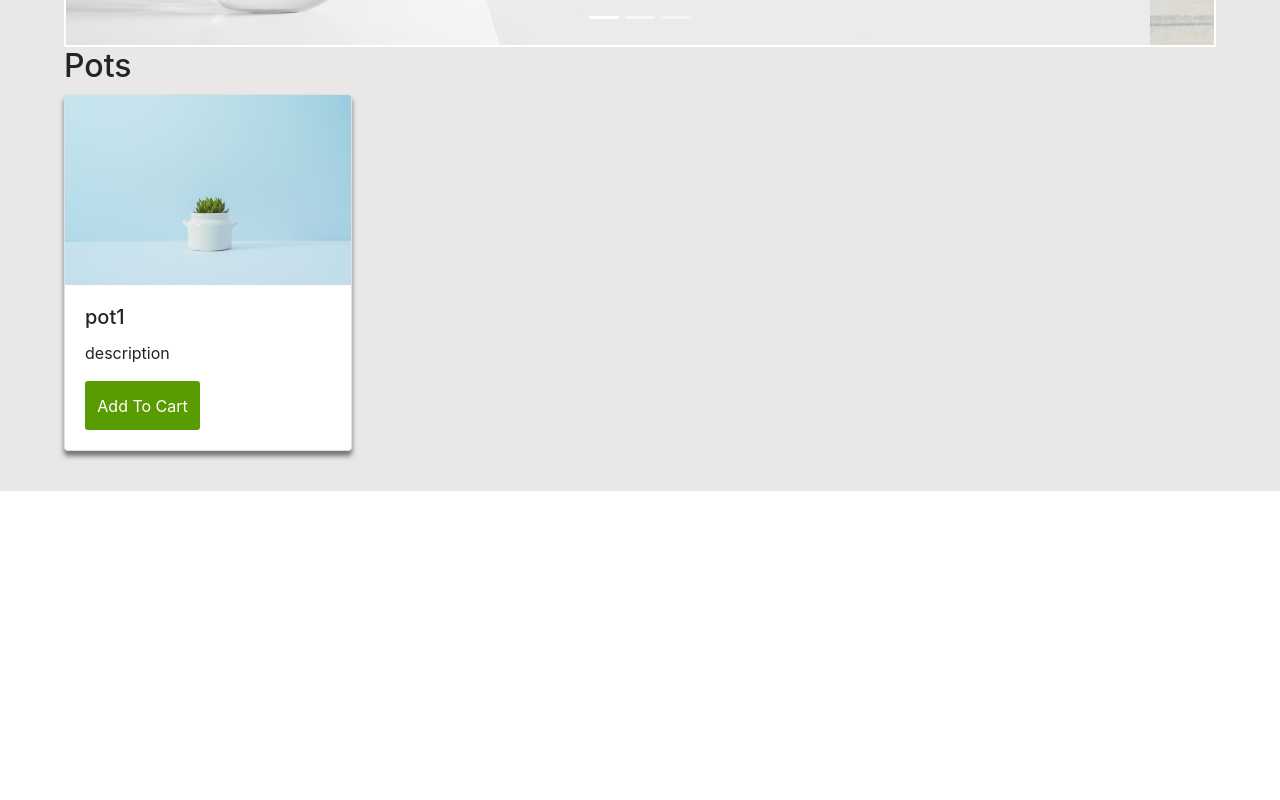
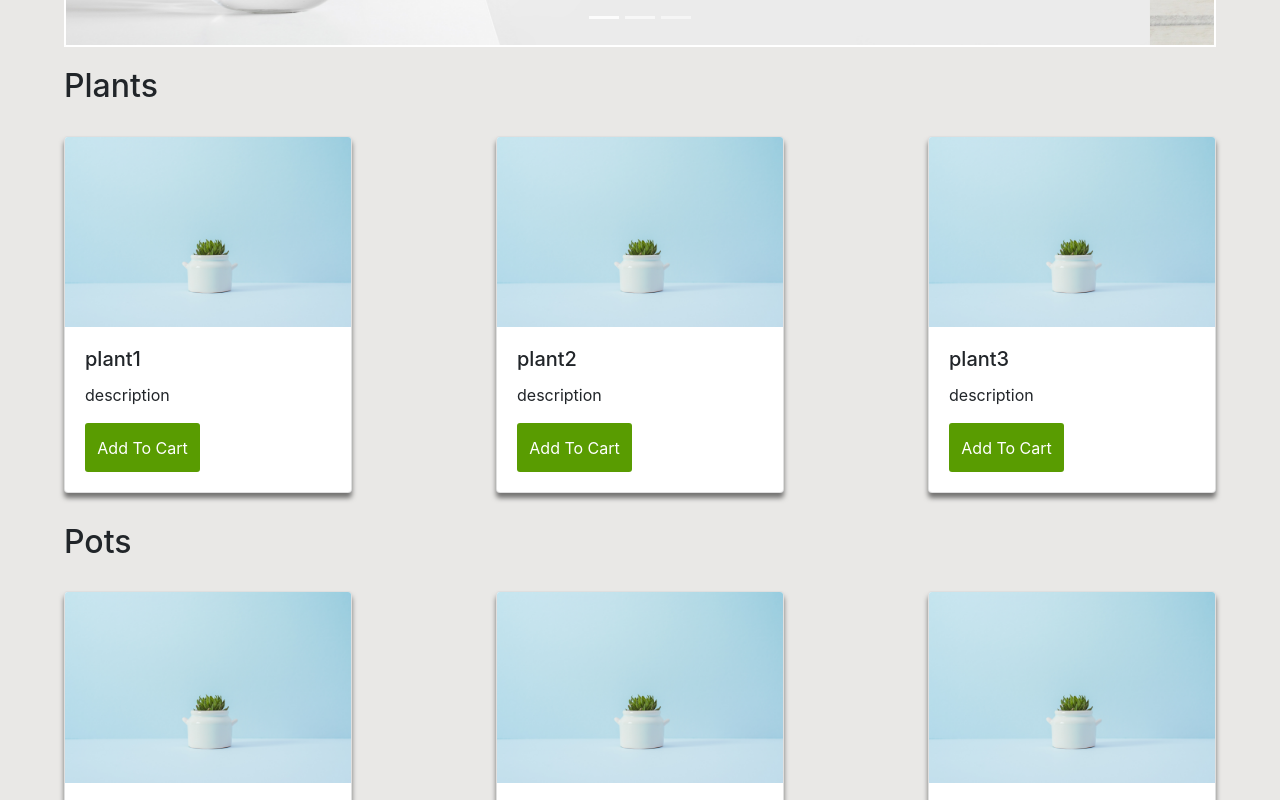
Before and after one commit to kyblockstacking/ecommerce_template, a React (Create React App) app: page /shop in a window 1280 px wide. Shown: the part 780-1580 px from the top of the page. Before the commit the page ends 1271 px from the top, so only its background shows below. Built offline with nearby package versions, Linux system fonts and the light colour scheme.

Commit message:
more styles

```diff
--- a/src/CSS/Shop.scss
+++ b/src/CSS/Shop.scss
@@ -15,3 +15,16 @@
   flex-direction: row;
   flex-wrap: wrap;
 }
+
+.plantsTitle,
+.potsTitle {
+  margin: 20px 0;
+}
+
+.plantsItemSection,
+.potsItemSection {
+  display: flex;
+  flex-direction: row;
+  flex-wrap: wrap;
+  justify-content: space-between;
+}
--- a/src/CSS/ShopItem.scss
+++ b/src/CSS/ShopItem.scss
@@ -1,4 +1,5 @@
 .shopItem {
+  margin: 10px 0;
   box-shadow: 0px 5px 5px rgba(0, 0, 0, 0.5);
   transition: box-shadow 0.2s ease, transform 0.25s ease;
   &:hover {
--- a/src/Components/Shop.jsx
+++ b/src/Components/Shop.jsx
@@ -12,8 +12,18 @@ class Shop extends Component {
                 <h1 class='shopTitle'>DANK POT'S SHOP</h1>
                 <h2>Smokin' Hot Deals</h2>
                 <HotDealsCarousel />
-                <h2>Pots</h2>
-                <ShopItem title='pot1' description='description' src={pot1} />
+                <h2 className='plantsTitle'>Plants</h2>
+                <div className='plantsItemSection'>
+                    <ShopItem title='plant1' description='description' src={pot1} />
+                    <ShopItem title='plant2' description='description' src={pot1} />
+                    <ShopItem title='plant3' description='description' src={pot1} />
+                </div>
+                <h2 className='potsTitle'>Pots</h2>
+                <div className='potsItemSection'>
+                    <ShopItem title='pot1' description='description' src={pot1} />
+                    <ShopItem title='pot2' description='description' src={pot1} />
+                    <ShopItem title='pot3' description='description' src={pot1} />
+                </div>
             </div>
         );
     };
```
